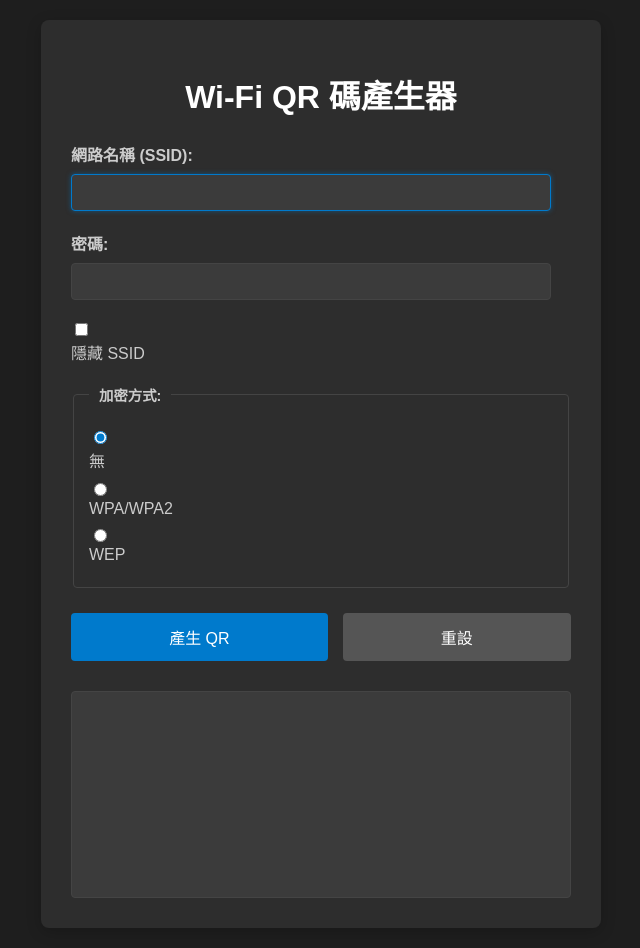
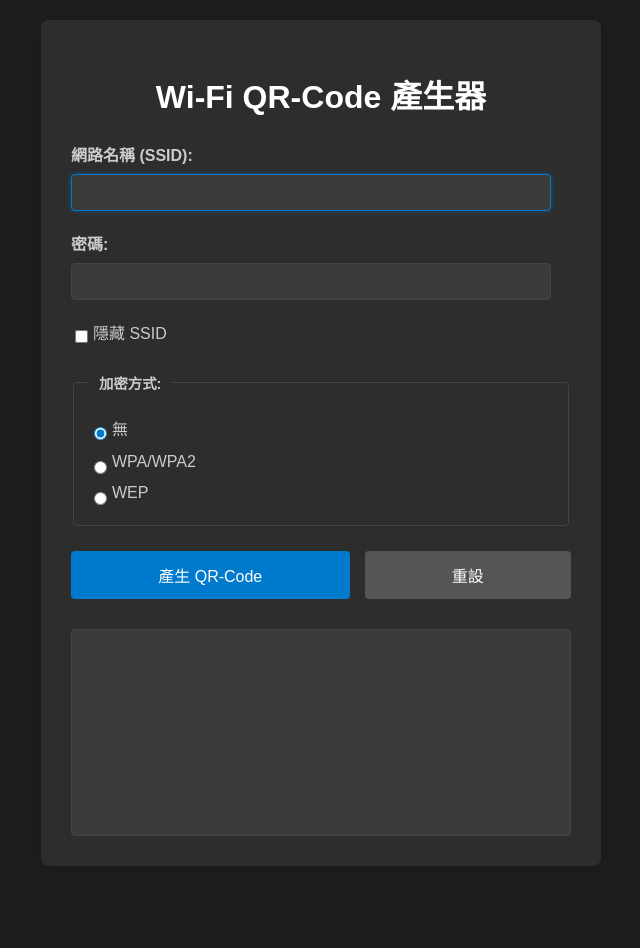
Before and after one commit to Willseed/QR-Code-Generator, a plain HTML site: page index.html in a window 1280 px wide. Shown: the whole page, without its empty margins (319-959 px from the left). After the commit the page ends 886 px from the top, so only its background shows below. Drawn offline with Linux system fonts and the light colour scheme.

Commit message:
fix: 修正標題與按鈕文字中的「QR 碼」為「QR-Code」

```diff
--- a/index.html
+++ b/index.html
@@ -3,12 +3,12 @@
 <head>
     <meta charset="UTF-8">
     <meta name="viewport" content="width=device-width, initial-scale=1.0">
-    <title>Wi-Fi QR 碼產生器</title>
+    <title>Wi-Fi QR-Code 產生器</title>
     <link rel="stylesheet" href="style.css">
 </head>
 <body>
     <div class="container">
-        <h1>Wi-Fi QR 碼產生器</h1>
+        <h1>Wi-Fi QR-Code 產生器</h1>
         <form id="wifiForm">
             <div class="form-group">
                 <label for="ssid">網路名稱 (SSID):</label>
@@ -20,36 +20,35 @@
                 <input type="password" id="password" name="password">
             </div>
 
-            <div class="form-group">
-                <input type="checkbox" id="hiddenSsid" name="hiddenSsid">
+            <div class="form-group" style="display: flex; align-items: center;">
+                <input type="checkbox" id="hiddenSsid" name="hiddenSsid" style="margin-right: 5px;">
                 <label for="hiddenSsid">隱藏 SSID</label>
             </div>
 
             <fieldset class="form-group">
                 <legend>加密方式:</legend>
-                <div>
-                    <input type="radio" id="encNone" name="encryption" value="nopass" checked>
+                <div style="display: flex; align-items: center; margin-bottom: 5px;">
+                    <input type="radio" id="encNone" name="encryption" value="nopass" checked style="margin-right: 5px;">
                     <label for="encNone">無</label>
                 </div>
-                <div>
-                    <input type="radio" id="encWpa" name="encryption" value="WPA">
+                <div style="display: flex; align-items: center; margin-bottom: 5px;">
+                    <input type="radio" id="encWpa" name="encryption" value="WPA" style="margin-right: 5px;">
                     <label for="encWpa">WPA/WPA2</label>
                 </div>
-                <div>
-                    <input type="radio" id="encWep" name="encryption" value="WEP">
+                <div style="display: flex; align-items: center;">
+                    <input type="radio" id="encWep" name="encryption" value="WEP" style="margin-right: 5px;">
                     <label for="encWep">WEP</label>
                 </div>
             </fieldset>
 
             <div class="buttons">
-                <button type="button" id="generateBtn" aria-label="產生 QR 碼">產生 QR</button>
+                <button type="button" id="generateBtn" aria-label="產生 QR-Code">產生 QR-Code</button>
                 <button type="reset" id="resetBtn" aria-label="重設表單">重設</button>
             </div>
         </form>
 
         <div id="qrcodeContainer">
-            <div id="qrcode" aria-live="polite" aria-label="產生的 QR 碼將會顯示在這裡"></div>
-            <p id="qrcodeString" class="qr-string" aria-live="polite"></p>
+            <div id="qrcode" aria-live="polite" aria-label="產生的 QR-Code 將會顯示在這裡"></div>
         </div>
     </div>
     <script src="https://cdn.rawgit.com/davidshimjs/qrcodejs/gh-pages/qrcode.min.js"></script>
```
